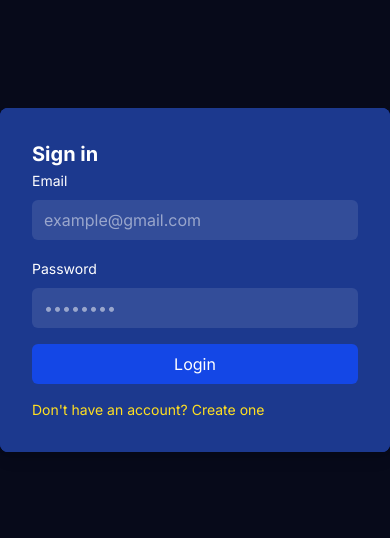
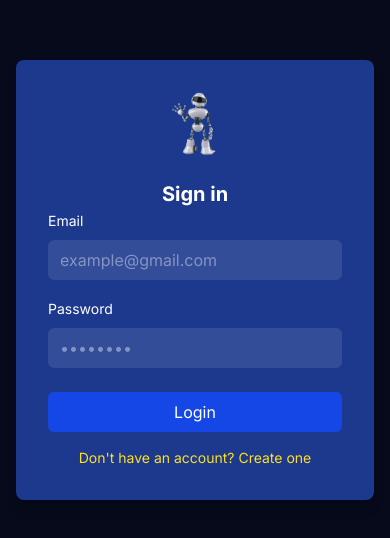
Before and after one commit to crytotec/Crytotec-ai, a React (Vite) app in the folder Frontend/: page / in a window 390 px wide. Shown: the part 142-680 px from the top of the page. Built offline with nearby package versions, Linux system fonts and the light colour scheme; no server answers.

Commit message:
style update

```diff
--- a/Frontend/src/Nav/Navbar.tsx
+++ b/Frontend/src/Nav/Navbar.tsx
@@ -18,7 +18,7 @@ function Navbar() {
   }, []);
 
   const handleNewChat = () => {
-    resetChat(); // ✅ clears everything
+    resetChat();
     setIsNavOpen(false);
   };
 
@@ -42,7 +42,8 @@ function Navbar() {
   };
 
   return (
-    <div className="relative w-full p-4 sm:hidden bg-white border-b">
+    // ✅ FIXED: sm:hidden → md:hidden to match sidebar breakpoint
+    <div className="relative w-full p-4 md:hidden bg-white border-b">
 
       {/* TOP BAR */}
       <div className="flex w-full justify-between items-center">
@@ -74,7 +75,6 @@ function Navbar() {
 
           <div className="fixed top-0 left-0 h-screen w-64 bg-[#111827] text-white shadow-lg z-50 flex flex-col p-4">
 
-            {/* HEADER */}
             <div className="flex items-center justify-between mb-4">
               <p className="font-bold text-lg">Crytotec AI</p>
               <button
@@ -85,7 +85,6 @@ function Navbar() {
               </button>
             </div>
 
-            {/* NEW CHAT */}
             <button
               onClick={handleNewChat}
               className="bg-[#1a1a9f] hover:bg-blue-500 rounded-md p-2 text-sm transition-colors mb-4"
@@ -93,8 +92,7 @@ function Navbar() {
               + New Chat
             </button>
 
-            {/* RECENT CHATS */}
-            <div className="flex-1 overflow-y-auto space-y-1">
+            <div className="flex-1 overflow-y-auto space-y-1 chat-scroll">
               <p className="text-xs text-gray-400 uppercase tracking-wide px-2 mb-2">
                 Recent
               </p>
@@ -113,7 +111,6 @@ function Navbar() {
                   <span className="truncate flex-1">
                     {chat.title || "New Chat"}
                   </span>
-
                   <button
                     onClick={(e) => handleDelete(e, chat.chatId)}
                     disabled={deletingId === chat.chatId}
@@ -130,7 +127,6 @@ function Navbar() {
               ))}
             </div>
 
-            {/* AUTH */}
             <div className="border-t border-gray-700 pt-3 mt-2">
               {user?.isLogged ? (
                 <Link
--- a/Frontend/src/Page/Chat.tsx
+++ b/Frontend/src/Page/Chat.tsx
@@ -92,10 +92,11 @@ const Chat = () => {
   };
 
   return (
-    <div className="flex flex-col h-screen w-full bg-gray-100">
+    // ✅ FIXED: h-screen → h-full
+    <div className="flex flex-col h-full w-full bg-gray-100">
 
       {/* CHAT AREA */}
-      <div className="flex-1 overflow-y-auto pt-20  px-4 py-4 flex flex-col justify-start gap-3">
+      <div className="flex-1 overflow-y-auto px-4 py-4 flex flex-col justify-start gap-3 min-h-0">
 
         {messages.length === 0 && !loading && (
           <div className="flex items-center justify-center text-gray-600 text-sm text-center py-10">
@@ -113,16 +114,11 @@ const Chat = () => {
                 <div className="px-4 py-2.5 rounded-2xl rounded-bl-sm text-sm leading-relaxed break-words bg-white text-gray-600 shadow-sm border border-gray-100">
                   <ReactMarkdown>{item.message}</ReactMarkdown>
                 </div>
-                {/* Copy button - shows on hover */}
                 <button
                   onClick={() => handleCopy(item.message, index)}
                   className="absolute -bottom-6 left-0 opacity-0 group-hover:opacity-100 transition-opacity flex items-center gap-1 text-xs text-gray-400 hover:text-gray-600 bg-white border border-gray-200 rounded-md px-2 py-0.5 shadow-sm"
                 >
-                  {copiedIndex === index ? (
-                    <>✓ Copied</>
-                  ) : (
-                    <>⧉ Copy</>
-                  )}
+                  {copiedIndex === index ? <>✓ Copied</> : <>⧉ Copy</>}
                 </button>
               </div>
             ) : (
--- a/Frontend/src/Page/Layouts/AppLayout.tsx
+++ b/Frontend/src/Page/Layouts/AppLayout.tsx
@@ -11,7 +11,7 @@ import { deleteChatById } from "../../connector/connection-to-dB";
 
 function AppLayout() {
   const [open, setOpen] = useState(true);
-  const [recentOpen, setRecentOpen] = useState(false); // ✅ controls recent popout
+  const [recentOpen, setRecentOpen] = useState(false);
   const [deletingId, setDeletingId] = useState<string | null>(null);
 
   const { recent, getRecent, setSelectedChat, resetChat } = useRecent();
@@ -31,11 +31,13 @@ function AppLayout() {
   };
 
   return (
-    <div className="h-screen flex relative">
+    // ✅ FIXED: added overflow-hidden
+    <div className="h-screen flex relative overflow-hidden">
 
       {/* SIDEBAR */}
+      {/* ✅ FIXED: added flex-shrink-0 */}
       <div
-        className={`hidden md:flex bg-[#0b0b8b] text-white transition-all duration-300
+        className={`hidden md:flex flex-shrink-0 bg-[#0b0b8b] text-white transition-all duration-300
         ${open ? "w-64" : "w-0 overflow-hidden"}`}
       >
         <Sidebar open={open} setOpen={setOpen} />
@@ -43,11 +45,11 @@ function AppLayout() {
 
       {/* COLLAPSED ICON BAR */}
       {!open && (
-        <div className="hidden md:flex absolute h-full bg-[#0b0b8b] p-4 flex-col items-center gap-4 z-30">
+        // ✅ FIXED: added explicit w-14
+        <div className="hidden md:flex absolute h-full bg-[#0b0b8b] p-4 flex-col items-center gap-4 z-30 w-14">
 
           <img src={openai} className="invert w-6 h-6" />
 
-          {/* OPEN SIDEBAR BUTTON */}
           <button
             onClick={() => { setOpen(true); setRecentOpen(false); }}
             className="group relative text-white p-2 rounded-md hover:bg-blue-700"
@@ -58,9 +60,8 @@ function AppLayout() {
             </span>
           </button>
 
-          {/* RECENT ICON BUTTON */}
           <button
-            onClick={() => setRecentOpen((prev) => !prev)} // ✅ toggles popout
+            onClick={() => setRecentOpen((prev) => !prev)}
             className="group relative text-white p-2 rounded-md hover:bg-blue-700"
           >
             <IoChatbubbleOutline className="w-6 h-6 cursor-pointer" />
@@ -75,16 +76,14 @@ function AppLayout() {
       {/* RECENT POPOUT DRAWER */}
       {!open && recentOpen && (
         <>
-          {/* BACKDROP */}
           <div
             onClick={() => setRecentOpen(false)}
             className="fixed inset-0 bg-black/20 z-20"
           />
 
-          {/* DRAWER */}
-          <div className="fixed top-0 left-16 h-full w-60 bg-[#111827] text-white z-30 flex flex-col p-4 shadow-xl">
+          {/* ✅ FIXED: left-16 → left-14 to match icon bar width */}
+          <div className="fixed top-0 left-14 h-full w-60 bg-[#111827] text-white z-30 flex flex-col p-4 shadow-xl">
 
-            {/* HEADER */}
             <div className="flex items-center justify-between mb-4">
               <p className="text-xs text-gray-400 uppercase tracking-wide">Recent</p>
               <button
@@ -95,7 +94,6 @@ function AppLayout() {
               </button>
             </div>
 
-            {/* NEW CHAT */}
             <button
               onClick={() => { resetChat(); setRecentOpen(false); }}
               className="bg-[#1a1a9f] hover:bg-blue-500 rounded-md p-2 text-sm transition-colors mb-4"
@@ -103,7 +101,6 @@ function AppLayout() {
               + New Chat
             </button>
 
-            {/* CHAT LIST */}
             <div className="flex-1 overflow-y-auto space-y-1 chat-scroll">
               {recent && recent.length === 0 && (
                 <p className="text-xs text-gray-500 px-2">No recent chats yet</p>
@@ -119,7 +116,6 @@ function AppLayout() {
                   <span className="truncate flex-1">
                     {chat.title || "New Chat"}
                   </span>
-
                   <button
                     onClick={(e) => handleDelete(e, chat.chatId)}
                     disabled={deletingId === chat.chatId}
@@ -141,7 +137,8 @@ function AppLayout() {
       )}
 
       {/* MAIN CONTENT */}
-      <div className="flex-1 flex flex-col">
+      {/* ✅ FIXED: md:ml-14 when collapsed, min-h-0 min-w-0 to prevent overflow */}
+      <div className={`flex-1 flex flex-col min-h-0 min-w-0 ${!open ? "md:ml-14" : ""}`}>
         <Navbar />
         <div className="flex-1 overflow-hidden">
           <Outlet />
--- a/Frontend/src/Page/Login.tsx
+++ b/Frontend/src/Page/Login.tsx
@@ -6,38 +6,24 @@ import toast from "react-hot-toast";
 import { useNavigate, Link } from "react-router-dom";
 
 function Login() {
-  // the auth
   const { login } = useAuth();
   const navigate = useNavigate();
-
   const [loading, setLoading] = useState(false);
 
   const handleLogin = async (e: FormEvent<HTMLFormElement>) => {
     e.preventDefault();
-
     const formData = new FormData(e.currentTarget);
-
     const email = formData.get("email") as string;
     const password = formData.get("password") as string;
-
     const toastId = toast.loading("Logging in...");
-
     try {
       setLoading(true);
-
       await login(email, password);
-
       toast.success("Login successful 🎉", { id: toastId });
-
       navigate("/chat");
     } catch (error: any) {
-      console.log("LOGIN ERROR:", error);
-
       const message =
-        error?.response?.data?.message ||
-        error?.message ||
-        "Login failed";
-
+        error?.response?.data?.message || error?.message || "Login failed";
       toast.error(message, { id: toastId });
     } finally {
       setLoading(false);
@@ -45,19 +31,17 @@ function Login() {
   };
 
   return (
-    <div className="w-full min-h-screen flex items-center justify-center bg-[#070A1A]">
-      <div className="w-full max-w-5xl flex rounded-lg overflow-hidden shadow-lg bg-blue-800">
+    <div className="w-full min-h-screen flex items-center justify-center bg-[#070A1A] px-4">
+      {/* ✅ FIXED: max-w-5xl → max-w-sm (form only, no image on desktop) */}
+      <div className="w-full max-w-sm bg-blue-900 rounded-lg shadow-lg p-8">
+        <form onSubmit={handleLogin} className="w-full">
 
-        {/* IMAGE SIDE */}
-        <div className="hidden sm:flex w-1/2 items-center justify-center">
-          <img src={airbot} alt="AI Robot" className="w-full h-full object-cover" />
+          {/* LOGO / ICON */}
+          <div className="flex justify-center mb-6">
+            <img src={airbot} alt="AI Robot" className="w-16 h-16 object-contain" />
           </div>
 
-        {/* FORM SIDE */}
-        <div className="w-full md:w-1/2 bg-blue-900 p-8 flex flex-col justify-center">
-          <form onSubmit={handleLogin} className="w-full">
-
-            <h2 className="text-xl text-white font-bold mb-6">Sign in</h2>
+          <h2 className="text-xl text-white font-bold mb-6 text-center">Sign in</h2>
 
           {/* EMAIL */}
           <div className="mb-4">
@@ -65,19 +49,19 @@ function Login() {
             <input
               name="email"
               type="email"
-                className="w-full px-3 py-2 mt-2 rounded-md bg-white/10 text-white outline-none"
+              className="w-full px-3 py-2 mt-2 rounded-md bg-white/10 text-white outline-none focus:ring-2 focus:ring-blue-400 placeholder:text-white/40"
               placeholder="example@gmail.com"
               required
             />
           </div>
 
           {/* PASSWORD */}
-            <div className="mb-4">
+          <div className="mb-6">
             <label className="text-white text-sm">Password</label>
             <input
               name="password"
               type="password"
-                className="w-full px-3 py-2 mt-2 rounded-md bg-white/10 text-white outline-none"
+              className="w-full px-3 py-2 mt-2 rounded-md bg-white/10 text-white outline-none focus:ring-2 focus:ring-blue-400 placeholder:text-white/40"
               placeholder="••••••••"
               required
             />
@@ -95,15 +79,13 @@ function Login() {
           </button>
 
           {/* LINK */}
-            <p className="text-sm text-yellow-300 mt-4">
+          <p className="text-sm text-yellow-300 mt-4 text-center">
             Don't have an account?{" "}
             <Link to="/signup" className="underline">Create one</Link>
           </p>
 
         </form>
       </div>
-
-      </div>
     </div>
   );
 }
--- a/Frontend/src/index.css
+++ b/Frontend/src/index.css
@@ -13,7 +13,6 @@ html, body, #root {
   height: 100%;
   margin: 0;
   padding: 0;
-  overflow: hidden;
   font-family: "Inter", sans-serif;
 }
 
@@ -27,10 +26,6 @@ h1, h2, h3, h4, h5, h6 {
 }
 
 /* ✅ REMOVE the global * scrollbar — it was overriding .chat-scroll */
-* {
-  scrollbar-width: thin;
-  scrollbar-color: transparent transparent; /* hidden by default */
-}
 
 *::-webkit-scrollbar {
   width: 6px;
```
Lines whose indentation alone changed are shown as unchanged.
